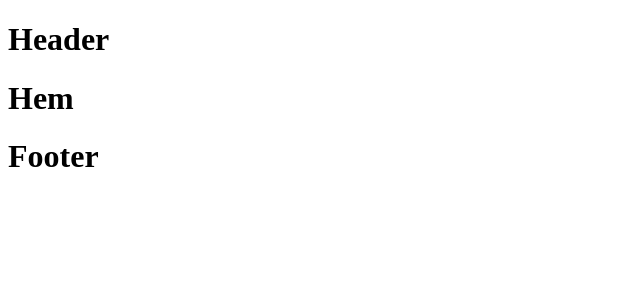
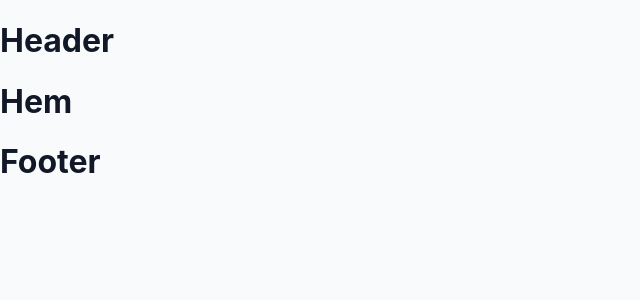
Before and after one commit to Samuel6693/JC-Teknik-Center, a React (Vite) app: page / in a window 1280 px wide. Shown: the top 300 px of the page, without its empty margins (0-640 px from the left). Built offline with nearby package versions, Linux system fonts and the light colour scheme.

Commit message:
Style: add base design tokens

```diff
--- a/src/index.css
+++ b/src/index.css
@@ -0,0 +1,43 @@
+:root {
+    font-family: Inter, system-ui, -apple-system, BlinkMacSystemFont, "Segoe UI", sans-serif;
+    color: #111827;
+    background-color: #f8fafc;
+
+    --color-bg: #f8fafc;
+    --color-surface: #ffffff;
+    --color-text: #111827;
+    --color-muted: #6b7280;
+    --color-border: #e5e7eb;
+    --color-primary: #2563eb;
+    --color-primary-dark: #1d4ed8;
+    --color-accent: #16a34a;
+
+    --container-width: 1120px;
+    --radius-sm: 6px;
+    --radius-md: 12px;
+    --radius-lg: 24px;
+    --shadow-soft: 0 18px 45px rgba(15, 23, 42, 0.08);
+}
+
+* {
+    box-sizing: border-box;
+}
+
+body {
+    margin: 0;
+    min-width: 320px;
+    min-height: 100vh;
+    background: var(--color-bg);
+    color: var(--color-text);
+}
+
+a {
+    color: inherit;
+}
+
+button,
+input,
+textarea,
+select {
+    font: inherit;
+}
```
